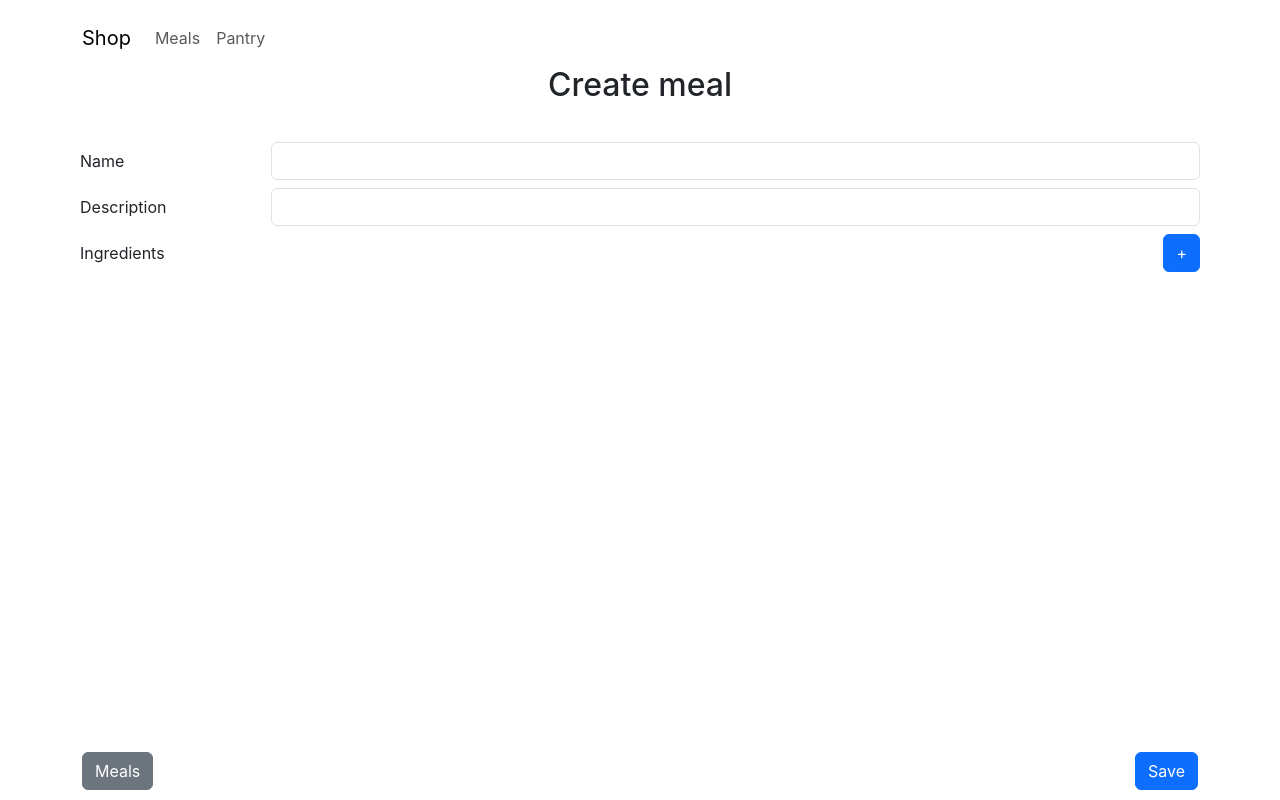
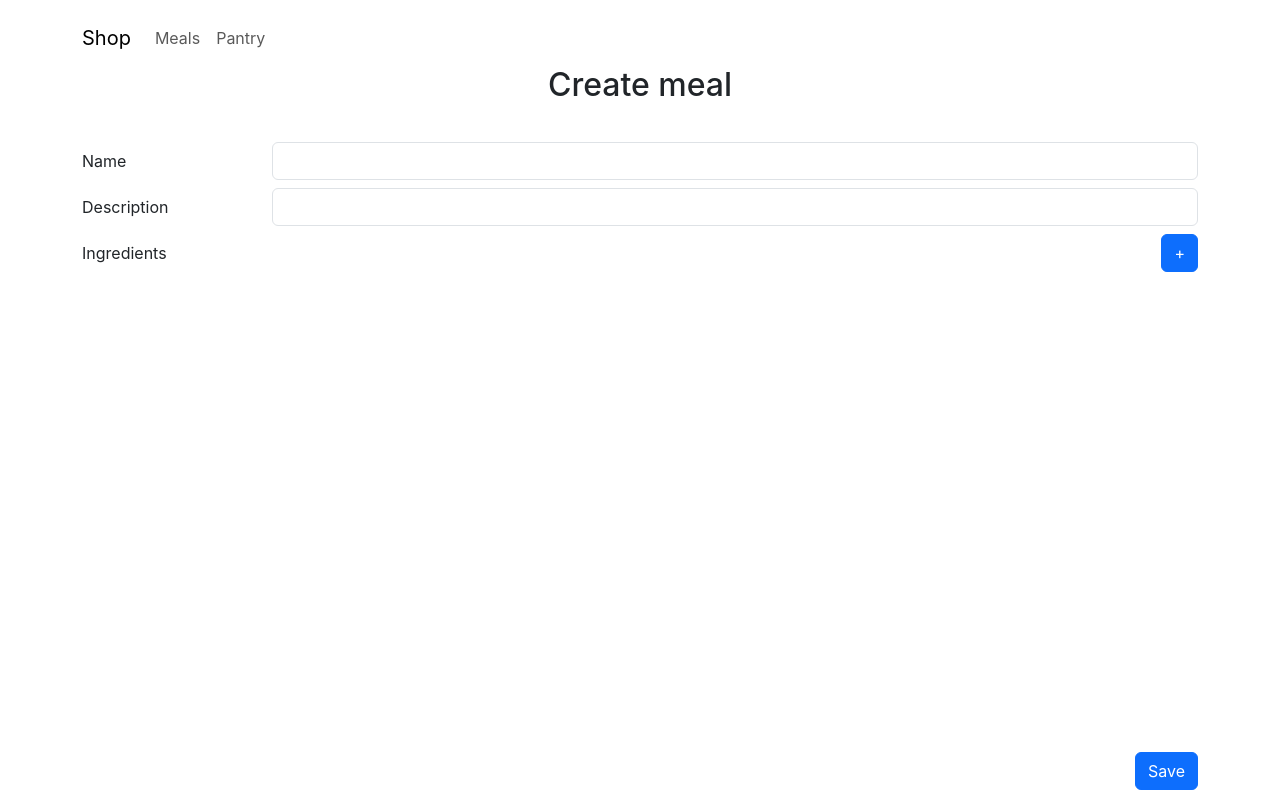
Before and after one commit to mattbutcher-swe/shop, a React (Create React App) app in the folder frontend/: page /recipes/add in a window 1280 px wide. Built offline with nearby package versions, Linux system fonts and the light colour scheme; the HTML template or start-up script is replaced by a standard one.

Commit message:
cleaned up UI

```diff
--- a/frontend/src/components/layout.css
+++ b/frontend/src/components/layout.css
@@ -16,15 +16,3 @@ body {
 .footer {
     padding: 10px;
 }
-
-.v-stack-fill {
-    display: flex;
-    flex-direction: column;
-    height: 100%;
-}
-
-.v-grow-scroll {
-    flex: 1 1 auto;
-    overflow-y: auto;
-    overflow-x: hidden;
-}
--- a/frontend/src/components/layout.js
+++ b/frontend/src/components/layout.js
@@ -1,6 +1,7 @@
 import React from 'react';
 import Navbar from './Navbar';
 import './Layout.css';
+import '../App.css';
 
 const Layout = ({ header, main, footer }) => {
   return (
@@ -9,8 +10,10 @@ const Layout = ({ header, main, footer }) => {
         <Navbar/>
         <h2>{header}</h2>
       </header>
-      <main className="body v-grow-scroll container-lg">
-        {main}
+      <main className="body v-grow-scroll">
+        <div className='container-lg h-100'>
+            {main}
+        </div>
       </main>
       <footer className="footer">
         <div className='container-lg'>
--- a/frontend/src/pages/AddRecipe.js
+++ b/frontend/src/pages/AddRecipe.js
@@ -138,9 +138,6 @@ const Main = () => {
 const Footer = () => {
   return (
     <div className='d-flex flex-row'>
-      <Link to="/recipes/">
-        <button type="button" class="btn btn-secondary">Meals</button>
-      </Link>
       <button type="submit" form='addMeal' className='ms-auto btn btn-primary'>Save</button>
     </div>
   );
--- a/frontend/src/pages/Recipes.js
+++ b/frontend/src/pages/Recipes.js
@@ -4,6 +4,8 @@ import { Link } from 'react-router-dom';
 
 import Layout from '../components/Layout';
 import RecipeTile from '../components/RecipeTile';
+
+import '../App.css';
 
 const Header = () => (
   <span>Meals</span>
@@ -33,23 +35,27 @@ const Main = () => {
   }, []);
 
   return (
-    <div className='row'>
-      {recipes.map((recipe) => (
-        <div className='col-lg-3 col-md-4 col-6 mb-4' key={recipe.id}>
-          <RecipeTile recipe={recipe} />
-        </div>
-      ))}
+    <div className='v-stack-fill'>
+      <div className='d-flex justify-content-end mb-4'>
+        <Link to="/recipes/add">
+          <button className='btn btn-primary'>
+            +
+          </button>
+        </Link>
+      </div>
+      <div className='row v-grow-scroll'>
+        {recipes.map((recipe) => (
+          <div className='col-lg-3 col-md-4 col-6 mb-4' key={recipe.id}>
+            <RecipeTile recipe={recipe} />
+          </div>
+        ))}
+      </div>
     </div>
   );
 }
 
 const Footer = () => (
   <div className='d-flex flex-row'>
-    <Link to="/recipes/add">
-      <button className='btn btn-primary'>
-        Create meal
-      </button>
-    </Link>
     <button type="submit" disabled className='ms-auto btn btn-primary'>Order</button>
   </div>
 );
```
